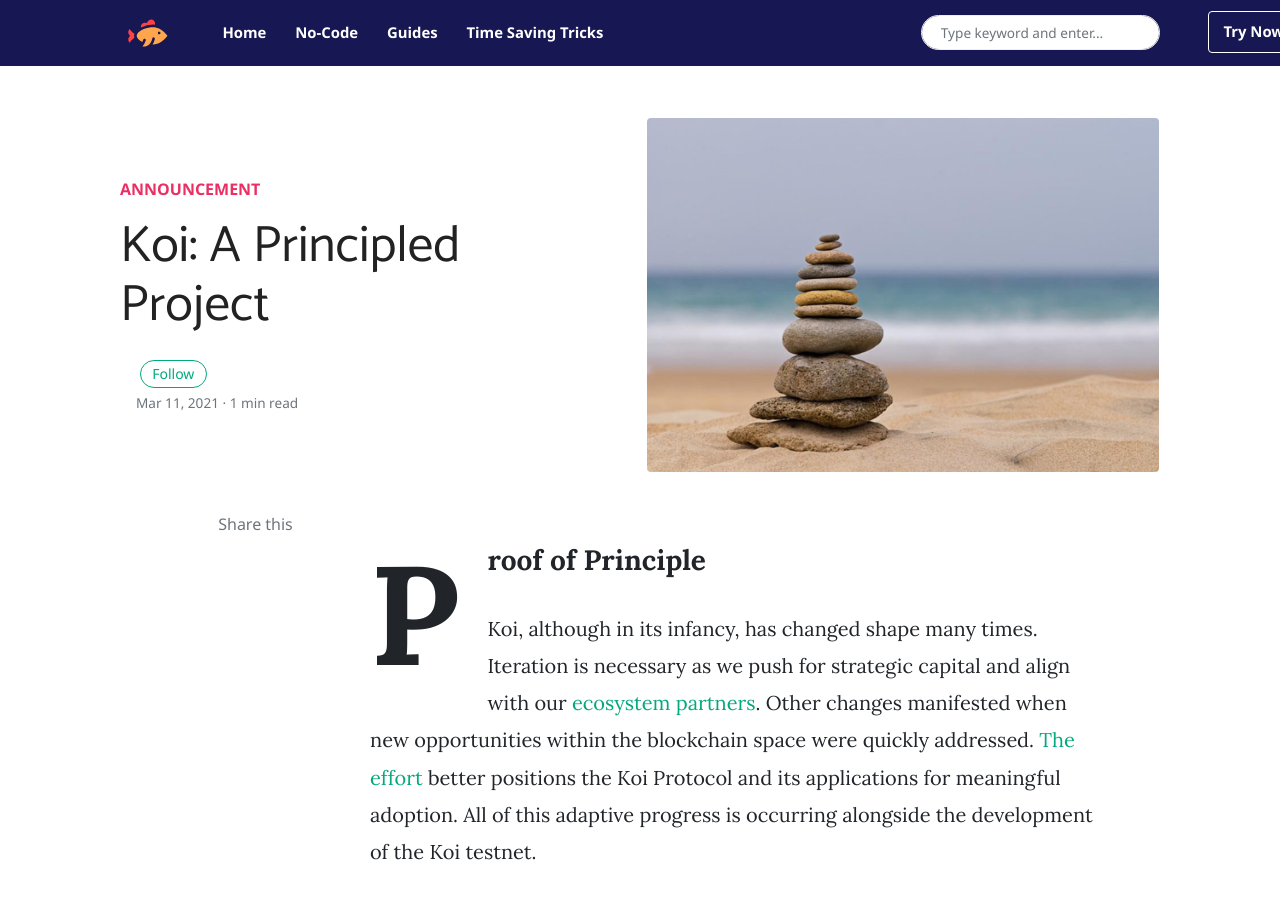
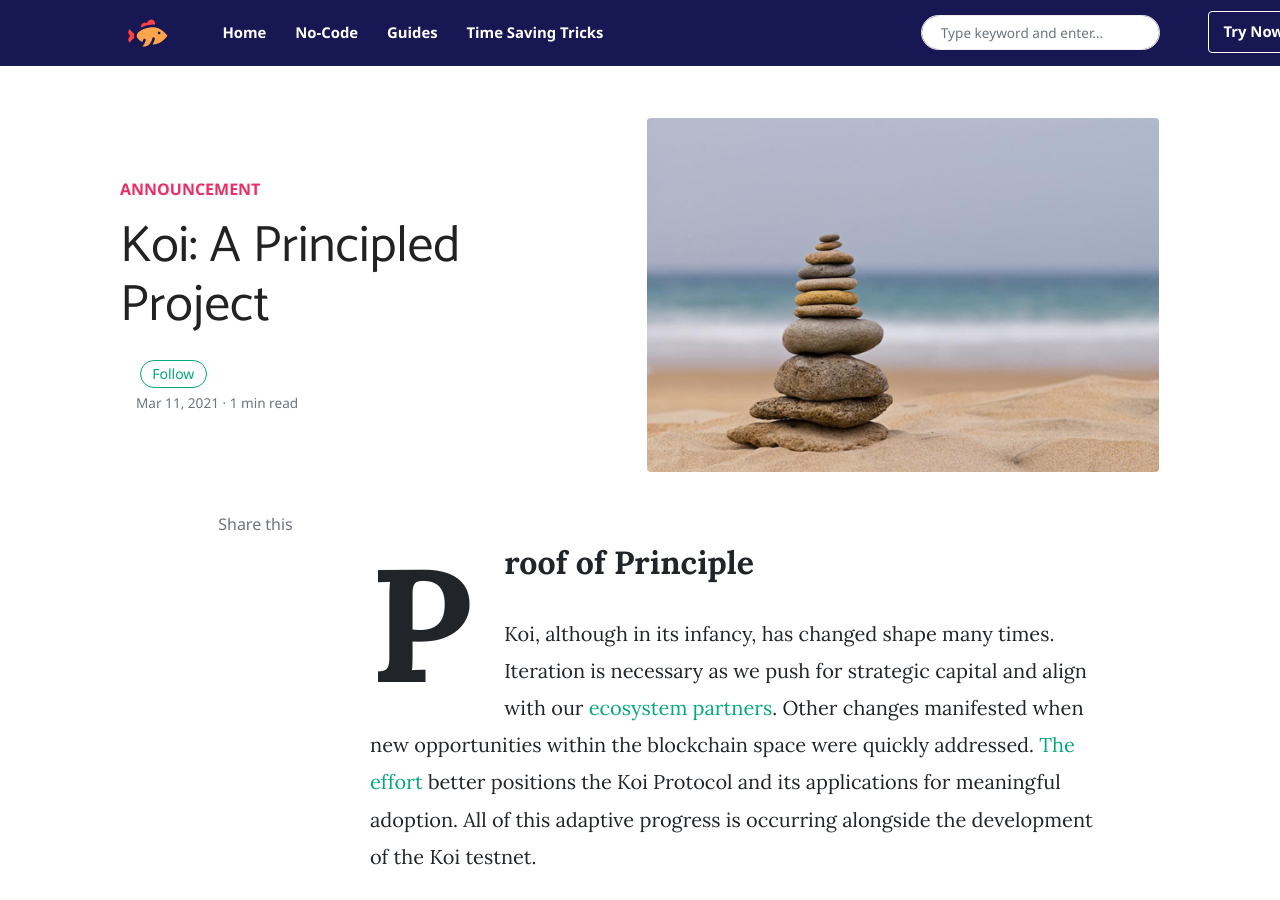
Before and after one commit to tykoii/blog, a Jekyll site: the page built from _posts/2021-03-11-Koi:-a-Principled-Project.markdown, in a window 1280 px wide and 900 px high. Built offline with Jekyll 4.4.1, drawn with Linux system fonts in a browser that asks for light colours; nearby versions of some CDN libraries; comment, search, counter and statistics services are not loaded.

```diff
--- a/_posts/2021-03-11-Koi:-a-Principled-Project.markdown
+++ b/_posts/2021-03-11-Koi:-a-Principled-Project.markdown
@@ -5,7 +5,7 @@ categories: [ Announcement ]
 image: assets/images/principled-protocol.jpg
 ---
 
-### Proof of Principle
+## Proof of Principle
 Koi, although in its infancy, has changed shape many times. Iteration is necessary as we push for strategic capital and align with our [ecosystem partners](https://www.arweave.org/). Other changes manifested when new opportunities within the blockchain space were quickly addressed. [The effort](https://blog.openkoi.com/Yield-Farming-for-NFTs/) better positions the Koi Protocol and its applications for meaningful adoption. All of this adaptive progress is occurring alongside the development of the Koi testnet.
 
 Despite this rapid change, Koi remains true to its founding principles.
```
